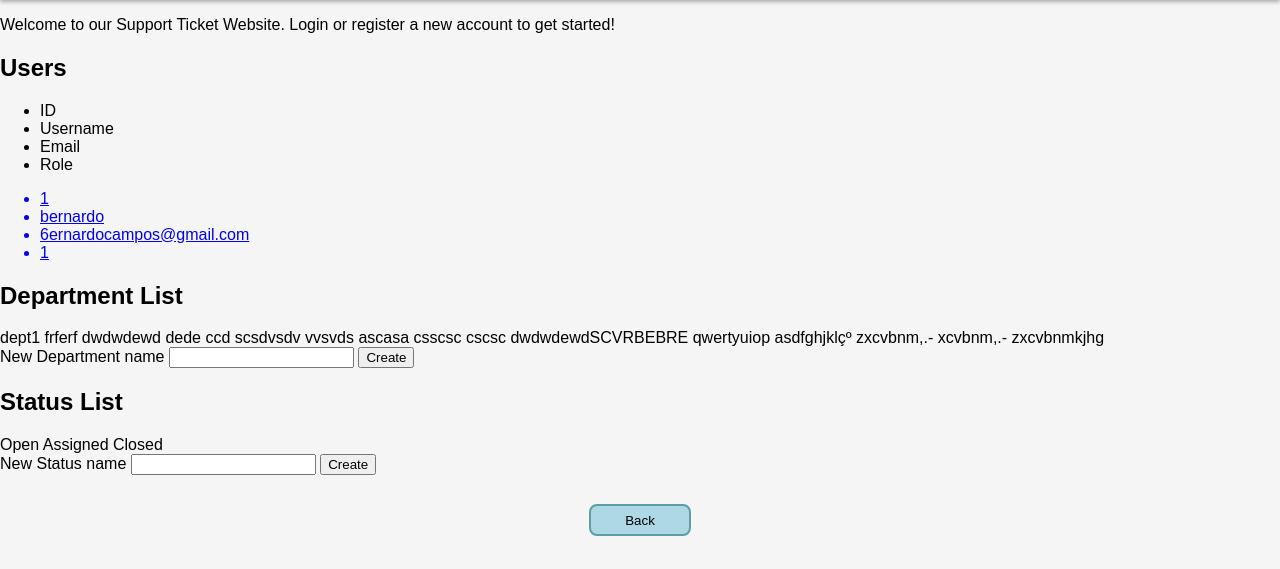
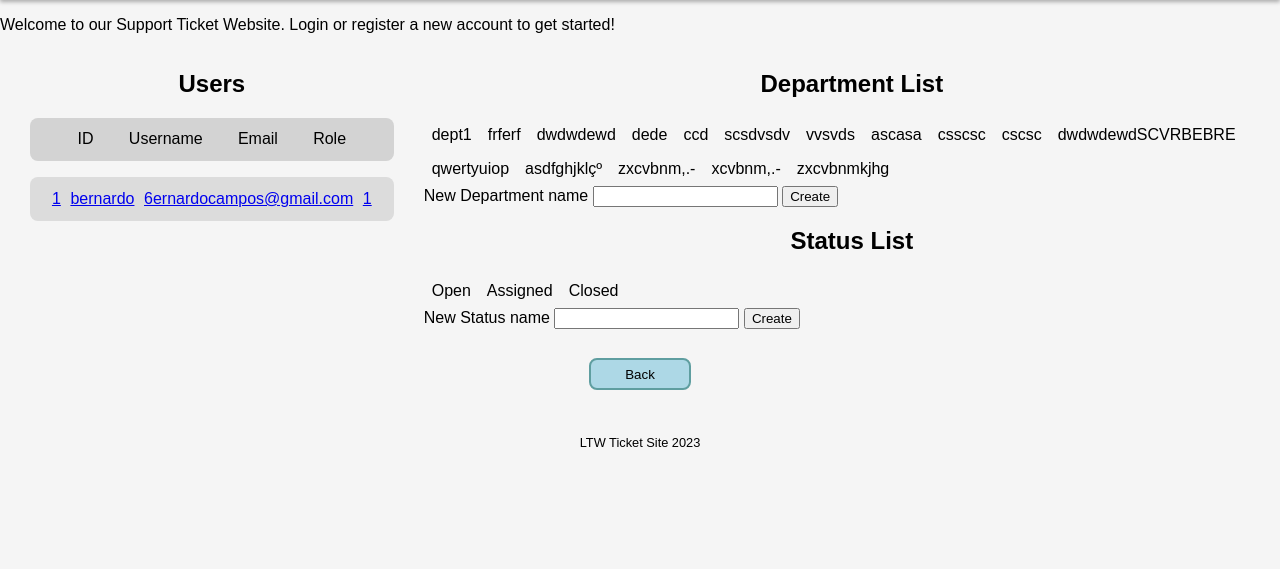
Before and after one commit to 6ernardo/feup-LTW-proj, a PHP site: page /pages/admindashboard.php in a window 1280 px wide. Shown: the part 68-637 px from the top of the page. Run offline with PHP 8.4, Linux system fonts and the light colour scheme; data comes from the database, SQL or seed files in the repository.

Commit message:
Admin css

```diff
--- a/css/style.css
+++ b/css/style.css
@@ -215,7 +215,7 @@
 .ticket_tables ul {
     display: flex;
     list-style: none;
-    justify-content: space-around;
+    justify-content: space-evenly;
 
     background-color: lightgrey;
     padding: 0.8rem;
@@ -236,7 +236,7 @@
 .ticket_instance a ul {
     display: flex;
     list-style: none;
-    justify-content: space-around;
+    justify-content: space-evenly;
 }
 
 /* Ticket submission */
@@ -317,3 +317,58 @@
 
     cursor: pointer;
 }
+
+/* Admin Dashboard */
+
+.admin_dash {
+    display: flex;
+}
+
+.users_section {
+    width: 50%;
+}
+
+.users_table h2 {
+    text-align: center;
+}
+
+.users_table ul {
+    display: flex;
+    list-style: none;
+    justify-content: space-evenly;
+
+    background-color: lightgrey;
+    padding: 0.8rem;
+    width: 80%;
+    margin: 0 auto;
+    border-radius: 0.5rem;
+}
+
+.user_instance ul {
+    background-color: gainsboro;
+    width: 80%;
+    margin: 0 auto;
+    padding: 0.8rem;
+    border-radius: 0.5rem;
+    margin-top: 1rem;
+}
+
+.user_instance a ul {
+    display: flex;
+    list-style: none;
+    justify-content: space-evenly;
+}
+
+.element_section h2 {
+    text-align: center;
+}
+
+.element_lists {
+    display: flex;
+    flex-wrap: wrap;
+    justify-content: flex-start;
+}
+
+.element_lists P {
+    margin: 0.5rem;
+}
--- a/pages/admindashboard.php
+++ b/pages/admindashboard.php
@@ -16,9 +16,12 @@
 require_once('../database/classes/status.class.php');
 
 drawHeader($session);
+echo '<div class="admin_dash">';
 drawUsers(User::getAllUsers($db));
+echo '<div class="right_section">';
 drawElementSection(Department::getDepartments($db), 'Department');
 drawElementSection(Status::getAllStatus($db), 'Status');
+echo '</div></div>';
 drawButton('Back', '../pages');
 drawFooter();
 
--- a/templates/admin.tpl.php
+++ b/templates/admin.tpl.php
@@ -1,6 +1,8 @@
 <?php declare(strict_types = 1); ?>
 
 <?php function drawUsers(array $users) { ?>
+<div class="users_section">
+    <div class="users_table">
         <h2>Users</h2>
         <ul>
             <li>ID</li>
@@ -8,21 +10,28 @@
             <li>Email</li>
             <li>Role</li>
         </ul>
+    </div>
+    <div class="user_instance">
         <?php foreach($users as $user) { ?>
-    <ul><a href="../pages/usermanagement.php?id=<?=$user->id?>">
+            <a href="../pages/usermanagement.php?id=<?=$user->id?>"><ul>
                 <li><?=$user->id?></li>
                 <li><?=$user->username?></li>
                 <li><?=$user->email?></li>
                 <li><?=$user->role?></li>
-    </a></ul>
+            </ul></a>
         <?php } ?>
+    </div>
+</div>
 <?php } ?>
 
 <?php function drawElementSection(array $elements, string $element_designation) { ?>
+<div class="element_section">
     <h2><?=$element_designation?> List</h2>
+    <div class="element_lists">
     <?php foreach($elements as $elem) { ?>
-    <?=$elem->name?>
+        <p><?=$elem->name?></p>
     <?php } ?>
+    </div>
     <form action="../actions/action_create_<?=$element_designation?>.php" method="POST">
         <label>
             New <?=$element_designation?> name
@@ -30,6 +39,7 @@
             <button type="submit" name="submit_new_<?=$element_designation?>">Create</button>
         </label>
     </form>
+</div>
 <?php } ?>
 
 <?php function drawUserInfo(User $user, array $dept_assigned, array $roles, array $departments) { ?>
```
Lines whose indentation alone changed are shown as unchanged.
